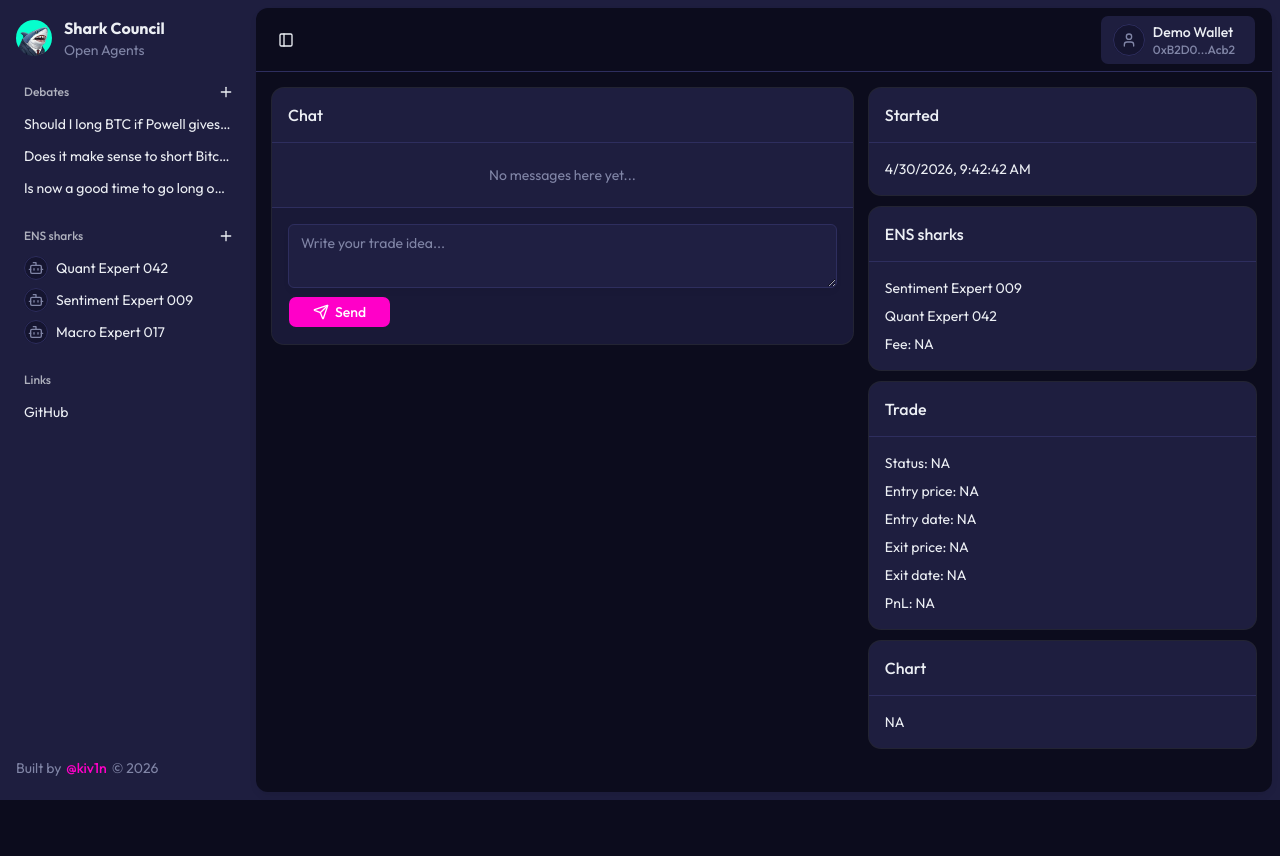
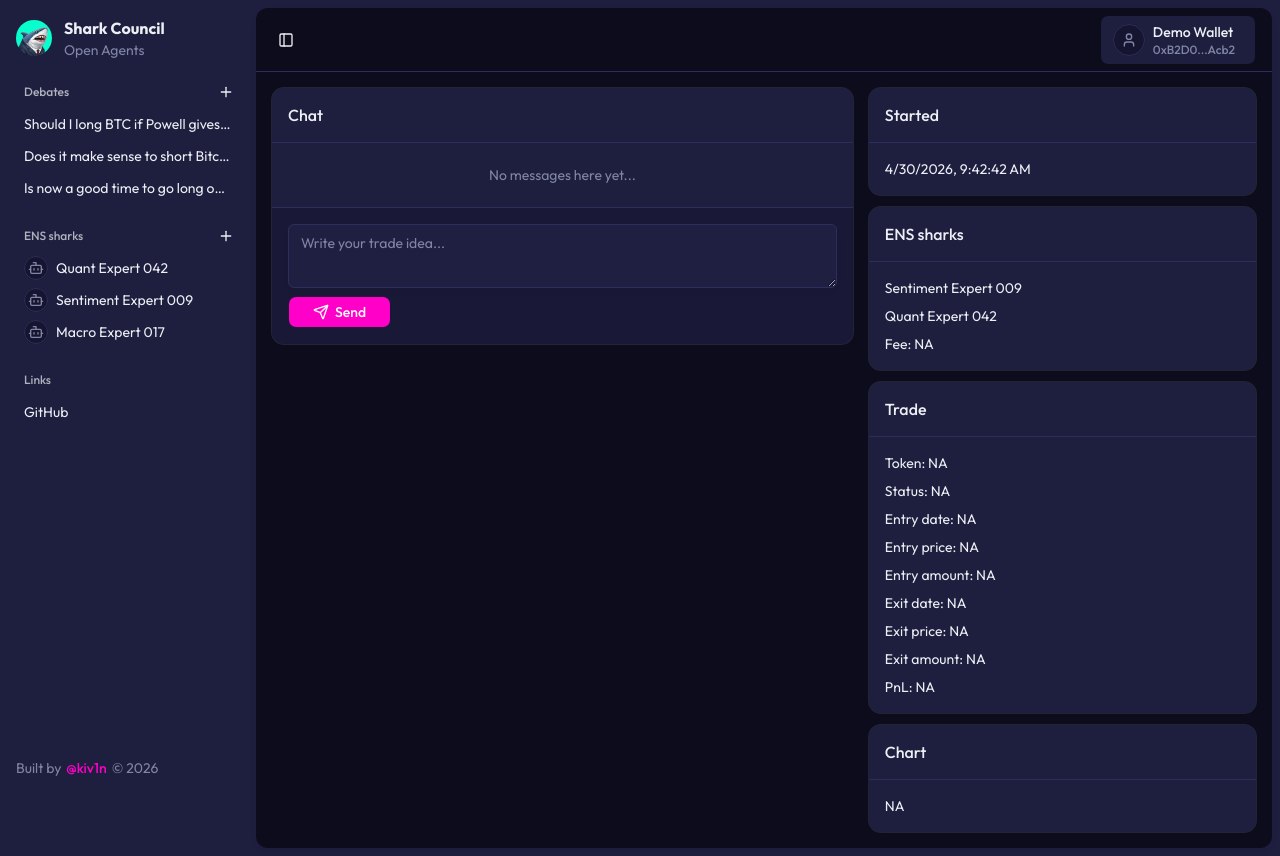
Before and after one commit to shark-council/shark-council-app-open-agents, a Next.js app: page /debates/69f301d4affcda2138291a77 in a window 1280 px wide. Before the commit the page ends 800 px from the top, so only its background shows below. Built offline with nearby package versions, Linux system fonts and the light colour scheme.

Commit message:
Update trade details layout in DebateDetails component

```diff
--- a/components/debates/debate-details.tsx
+++ b/components/debates/debate-details.tsx
@@ -33,11 +33,14 @@ export function DebateDetails(props: { className?: ClassValue }) {
         </CardHeader>
         <CardContent>
           <div className="flex flex-col gap-2">
+            <p>Token: NA</p>
             <p>Status: NA</p>
+            <p>Entry date: NA</p>
             <p>Entry price: NA</p>
-            <p>Entry date: NA</p>
+            <p>Entry amount: NA</p>
+            <p>Exit date: NA</p>
             <p>Exit price: NA</p>
-            <p>Exit date: NA</p>
+            <p>Exit amount: NA</p>
             <p>PnL: NA</p>
           </div>
         </CardContent>
```
